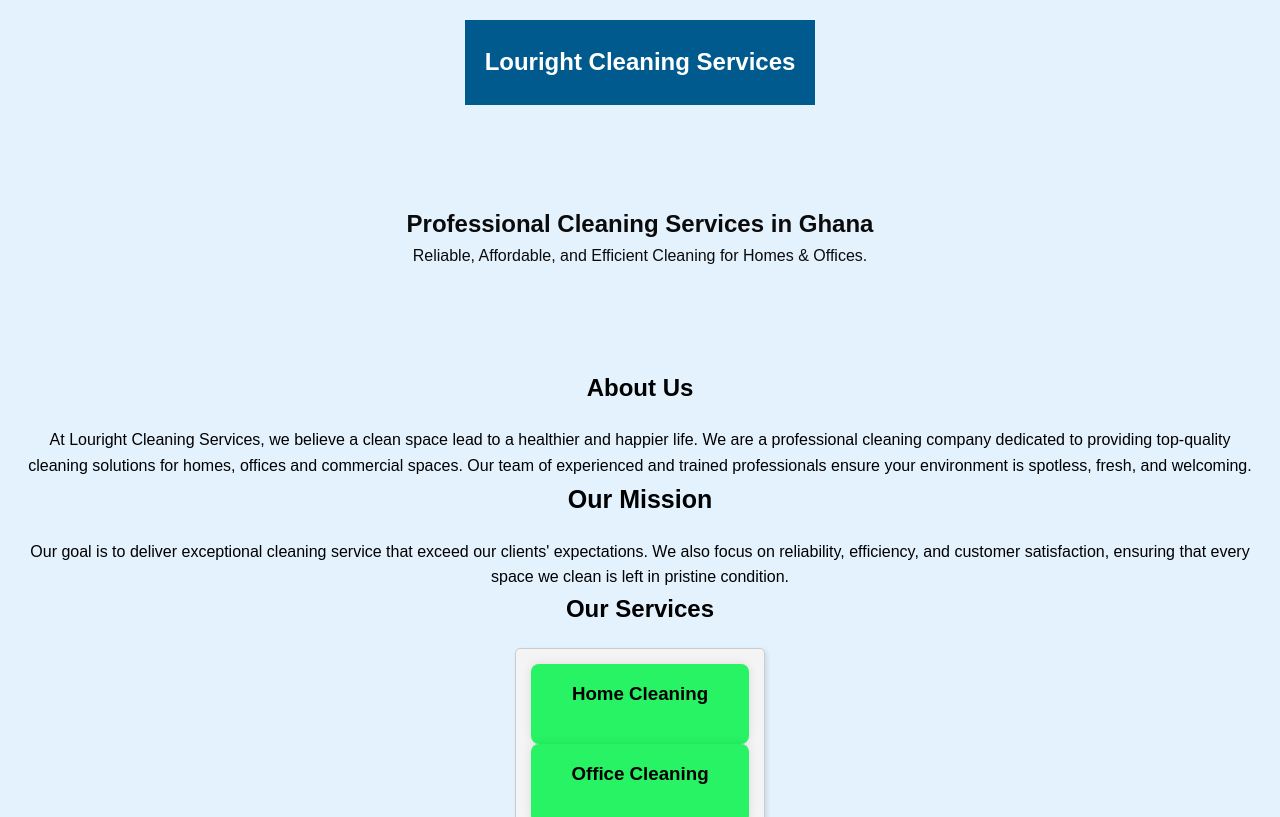
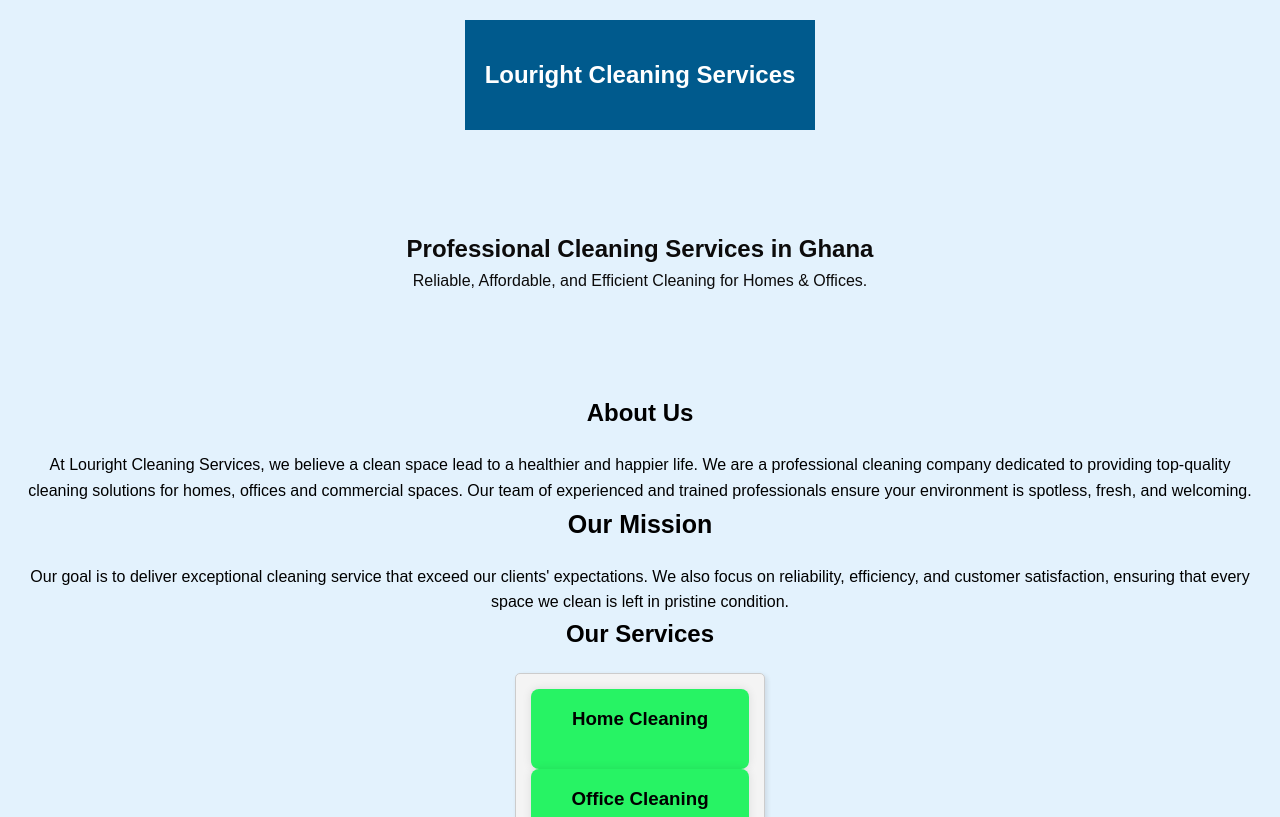
Before and after one commit to aarontetteh37384/cleaservice, a plain HTML site: page index.html in a window 1280 px wide. Shown: the top 817 px of the page. Drawn offline with Linux system fonts and the light colour scheme.

Commit message:
Update styles.css

```diff
--- a/styles.css
+++ b/styles.css
@@ -23,7 +23,7 @@ header {
     background: #005A8D;
     color: white;
     padding: 15px 20px;
-    height: 85px;
+    height: 110px;
 }
 
 header .logo {
```
